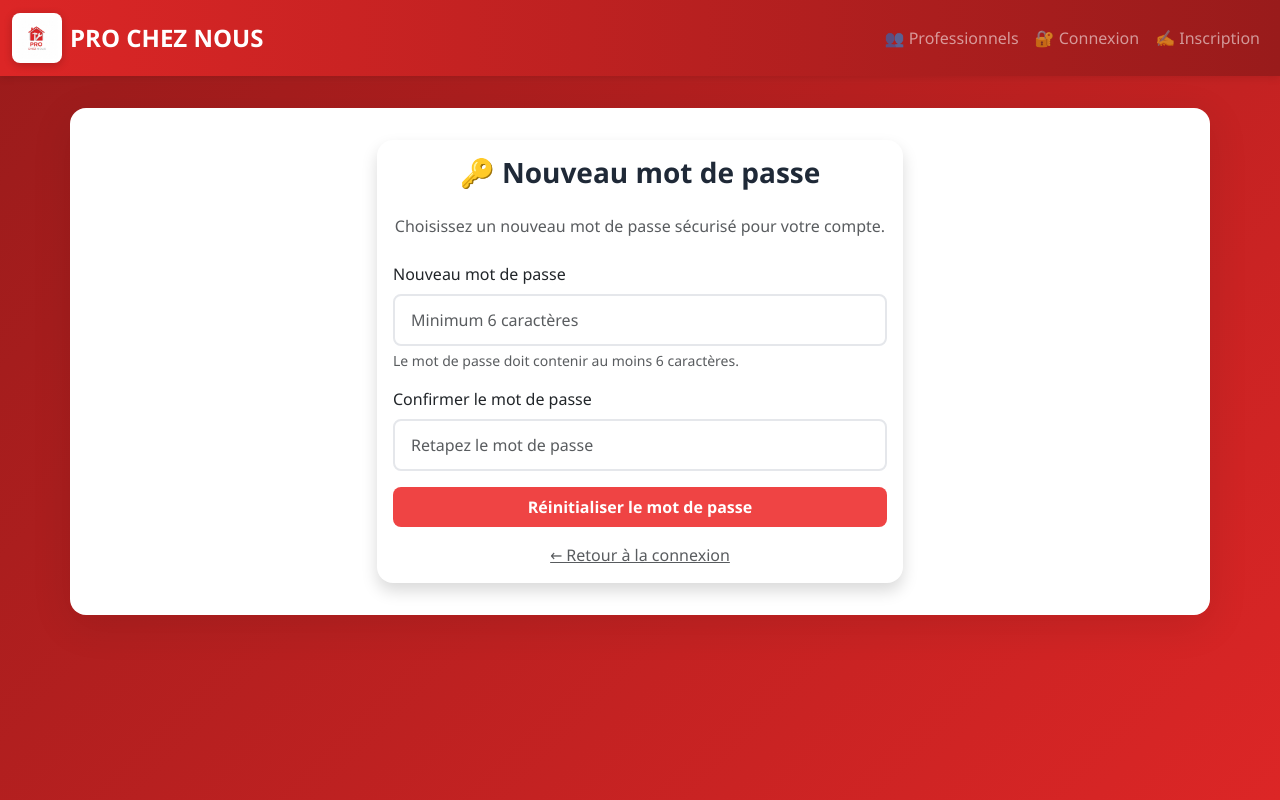
After one commit to Gkconsulting20/prochenous2, a Flask app: template templates/reset_password.html in a window 1280 px wide. The commit adds this page. Run offline with Flask 3, Linux system fonts and the light colour scheme; the template is opened without the code that fills it, so the values that code supplies are empty.

Commit message:
Add functionality for users to reset their forgotten passwords
Adds new HTML templates for forgotten password, reset link sent, and reset password functionality. Modifies the login template to include a "Forgot Password" link.

Replit-Commit-Author: Agent
Replit-Commit-Session-Id: b709d55e-3f90-4fa7-8a00-00da69e5da0c
Replit-Commit-Checkpoint-Type: intermediate_checkpoint
Replit-Commit-Screenshot-Url: https://storage.googleapis.com/screenshot-production-us-central1/45f100a9-4968-4922-a9d9-0f294518a69f/b709d55e-3f90-4fa7-8a00-00da69e5da0c/TQeCF3g

```diff
--- /dev/null
+++ b/templates/reset_password.html
@@ -0,0 +1,41 @@
+{% extends "base.html" %}
+{% block title %}Réinitialiser le mot de passe{% endblock %}
+{% block content %}
+<div class="row justify-content-center">
+    <div class="col-md-6">
+        <div class="card shadow">
+            <div class="card-body">
+                <h3 class="text-center mb-4">🔑 Nouveau mot de passe</h3>
+                <p class="text-muted text-center mb-4">
+                    Choisissez un nouveau mot de passe sécurisé pour votre compte.
+                </p>
+
+                <form method="POST" action="{{ url_for('reset_password', token=token) }}">
+                    <div class="mb-3">
+                        <label for="password" class="form-label">Nouveau mot de passe</label>
+                        <input type="password" class="form-control" id="password" name="password"
+                               minlength="6" placeholder="Minimum 6 caractères" required>
+                        <div class="form-text">Le mot de passe doit contenir au moins 6 caractères.</div>
+                    </div>
+
+                    <div class="mb-3">
+                        <label for="confirm_password" class="form-label">Confirmer le mot de passe</label>
+                        <input type="password" class="form-control" id="confirm_password" name="confirm_password"
+                               minlength="6" placeholder="Retapez le mot de passe" required>
+                    </div>
+
+                    <button type="submit" class="btn btn-success w-100">
+                        Réinitialiser le mot de passe
+                    </button>
+                </form>
+
+                <div class="text-center mt-3">
+                    <a href="{{ url_for('login') }}" class="text-muted">
+                        ← Retour à la connexion
+                    </a>
+                </div>
+            </div>
+        </div>
+    </div>
+</div>
+{% endblock %}
```
Also changed, not shown: templates/forgot_password.html (added, +34 -0 lines), templates/login.html (+29 -7 lines), templates/reset_link_sent.html (added, +45 -0 lines).
